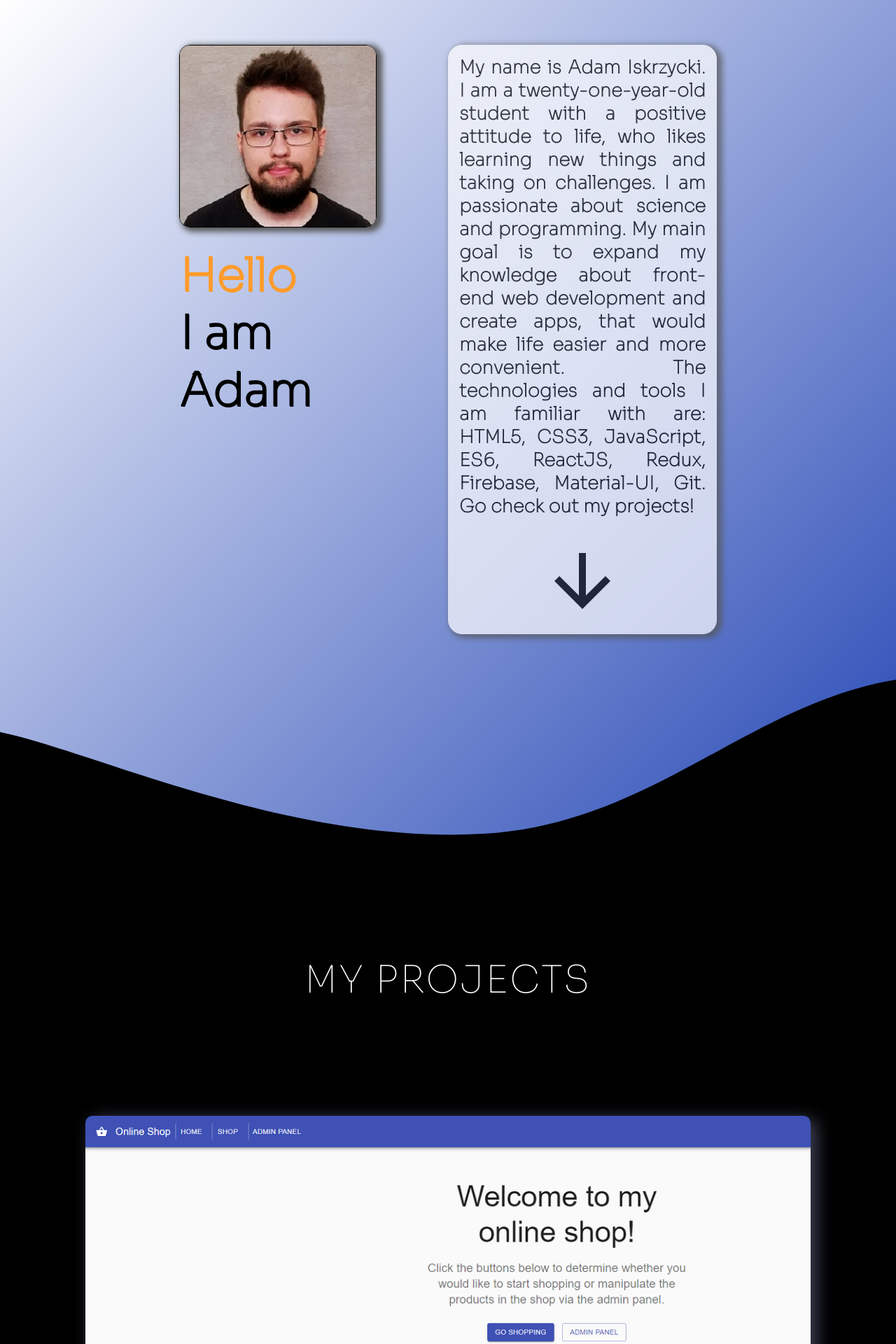
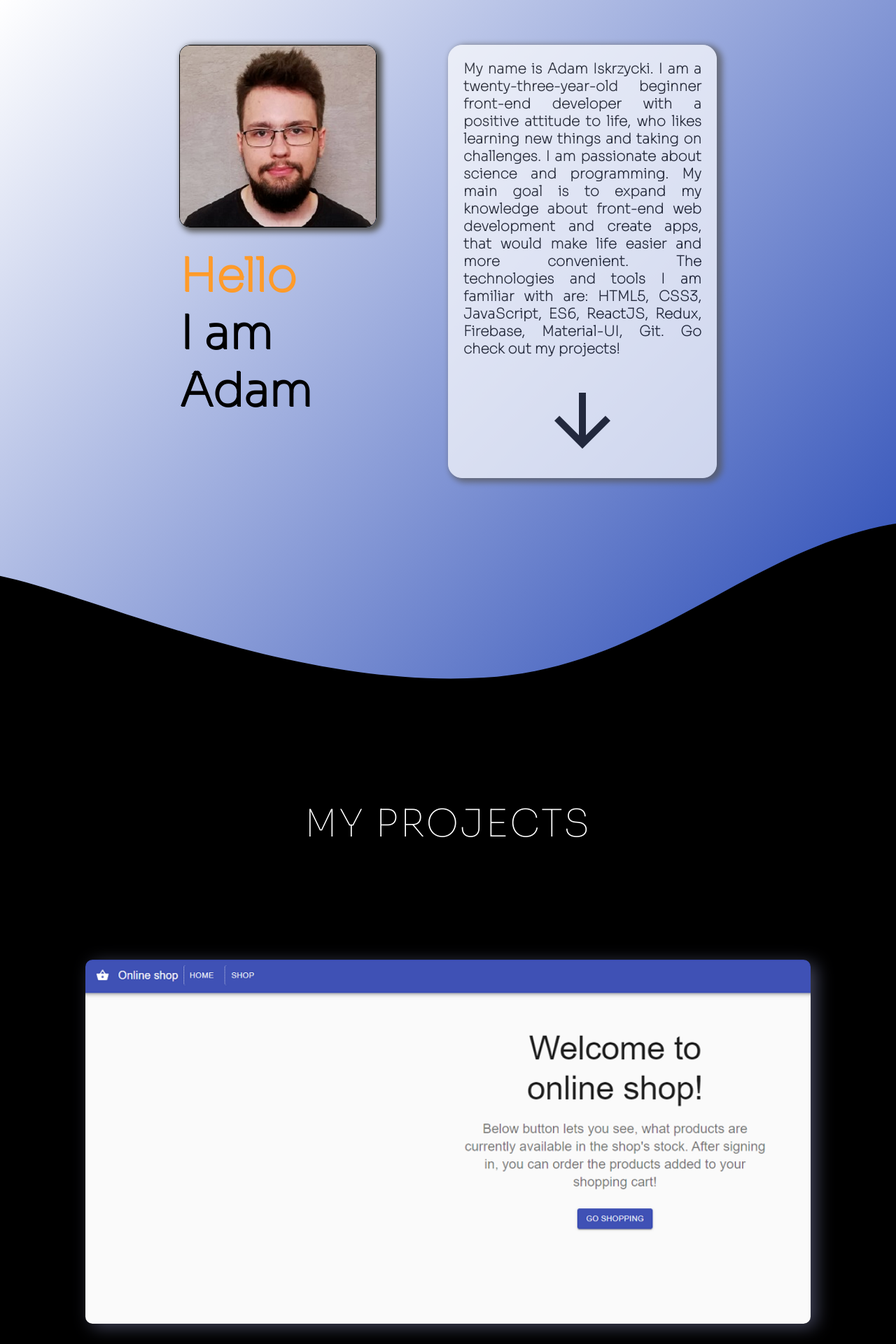
Before and after one commit to AdamIskrzycki/portfolio, a React (Create React App) app: page / in a window 1280 px wide. Shown: the top 1920 px of the page at 70% size. Built offline with nearby package versions, Linux system fonts and the light colour scheme.

Commit message:
updated project list

```diff
--- a/src/components/HomePage/HomePage.js
+++ b/src/components/HomePage/HomePage.js
@@ -30,7 +30,7 @@ const HomePage = () => {
         <div className={classes.RightTile}>
         <section className={classes.AboutMeContainer}>
           <article className={classes.AboutMe}>
-            My name is Adam Iskrzycki. I am a twenty-one-year-old student with a
+            My name is Adam Iskrzycki. I am a twenty-three-year-old beginner front-end developer with a
             positive attitude to life, who likes learning new things and taking on
             challenges. I am passionate about science and programming. My main
             goal is to expand my knowledge about front-end web development and
--- a/src/components/HomePage/HomePage.module.css
+++ b/src/components/HomePage/HomePage.module.css
@@ -54,7 +54,7 @@ img {
   border: 1px solid white;
   text-align: justify;
   font-size: 26px;
-  padding: 15px;
+  padding: 21px;
   border-radius: 20px;
   background-color: white;
   opacity: 0.7;
@@ -81,7 +81,11 @@ img {
   transform: scale(1.3, 1.2);
   transition: transform 200ms ease-in-out;
 }
-
+@media (max-width: 1450px) {
+  .AboutMeContainer {
+    font-size: 20px;
+  }
+}
 @media (max-width: 1100px) {
   .HomePageContainer {
     display: block;
@@ -108,5 +112,7 @@ img {
     width: auto;
     text-align: center;
   }
-
+  .AboutMeContainer {
+    text-align: center;
+  }
 }
--- a/src/data/ProjectList.js
+++ b/src/data/ProjectList.js
@@ -2,9 +2,9 @@ export const ProjectList = [
     {
         id: 1,
         title: 'Online shop',
-        imageURL: "onlineshop.png",
-        mobileImageURL: "onlineshop-mobile.png",
-        description: 'This project is an imitation of an online shop. You can order products from the shop, modify cart content and checkout. App features an authentication and admin panel, that lets you manage the store stock - add and delete products or change their prices.',
+        imageURL: "onlineshop-new.png",
+        mobileImageURL: "onlineshop-new-mobile.png",
+        description: 'This project is my thesis project and an imitation of an online shop. You can order products from the shop, modify cart content and checkout. App features an authentication and admin panel, that lets you manage the store stock - add, delete, update products in stock',
         tools: [
             "JavaScript",
             "ReactJS",
@@ -14,8 +14,8 @@ export const ProjectList = [
             "MaterialUI",
             "Axios"
         ],
-        demoURL: "https://shop-308e8.web.app/",
-        githubRepoURL: "https://github.com/AdamIskrzycki/shop"
+        demoURL: "https://sklep-inz.web.app/",
+        githubRepoURL: "https://github.com/AdamIskrzycki/sklep-inz"
     },
     {
         id: 2,
```
Also changed, not shown: public/onlineshop-new-mobile.png (added), public/onlineshop-new.png (added).
